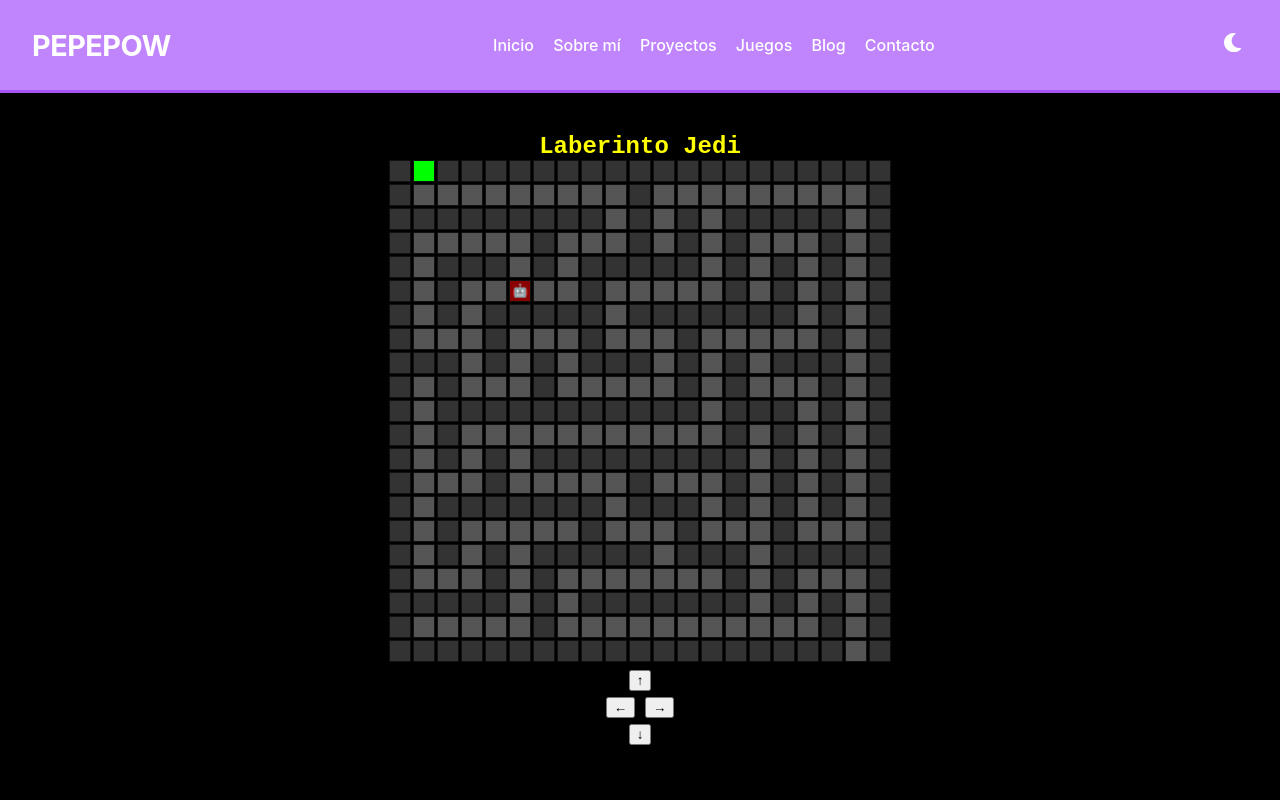
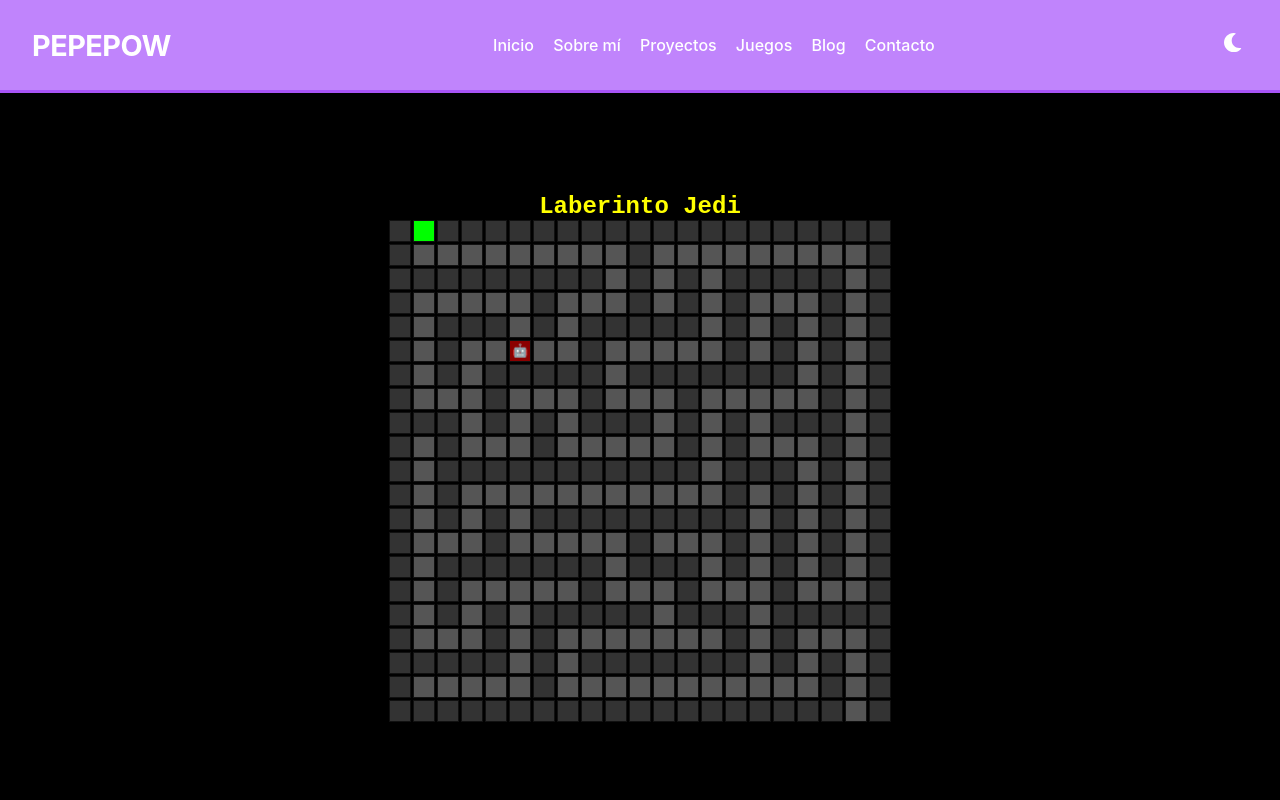
Before and after one commit to brrisso/mipagina, a React (Create React App) app: page /LaberintoJedi in a window 1280 px wide. Shown: the top 800 px of the page. Built offline with nearby package versions, Linux system fonts and the light colour scheme.

Commit message:
layout y laberinto

```diff
--- a/src/componentes/Layout.jsx
+++ b/src/componentes/Layout.jsx
@@ -6,7 +6,7 @@ function Layout({ children }) {
   return (
     <>
       <Navbar />
-      <main style={{ padding: '20px', minHeight: '80vh' }}>{children}</main>
+      <main style={{ paddingTop: '80px' }}>{children}</main>
       <Footer />
     </>
   );
--- a/src/paginas/LaberintoJedi.jsx
+++ b/src/paginas/LaberintoJedi.jsx
@@ -90,7 +90,7 @@ export default function LaberintoJedi() {
     <div
       style={{
         background: 'black',
-        Height: '100dvh',
+        minHeight: 'calc(100vh - 80px)',
         color: 'yellow',
         fontFamily: 'monospace',
         padding: '10px 0 0 0',
@@ -98,6 +98,7 @@ export default function LaberintoJedi() {
         //overflowY: 'auto',
          display: 'flex',
          flexDirection: 'column',
+         alignItems: 'center',
          justifyContent: 'start',
       }}
     >
```
